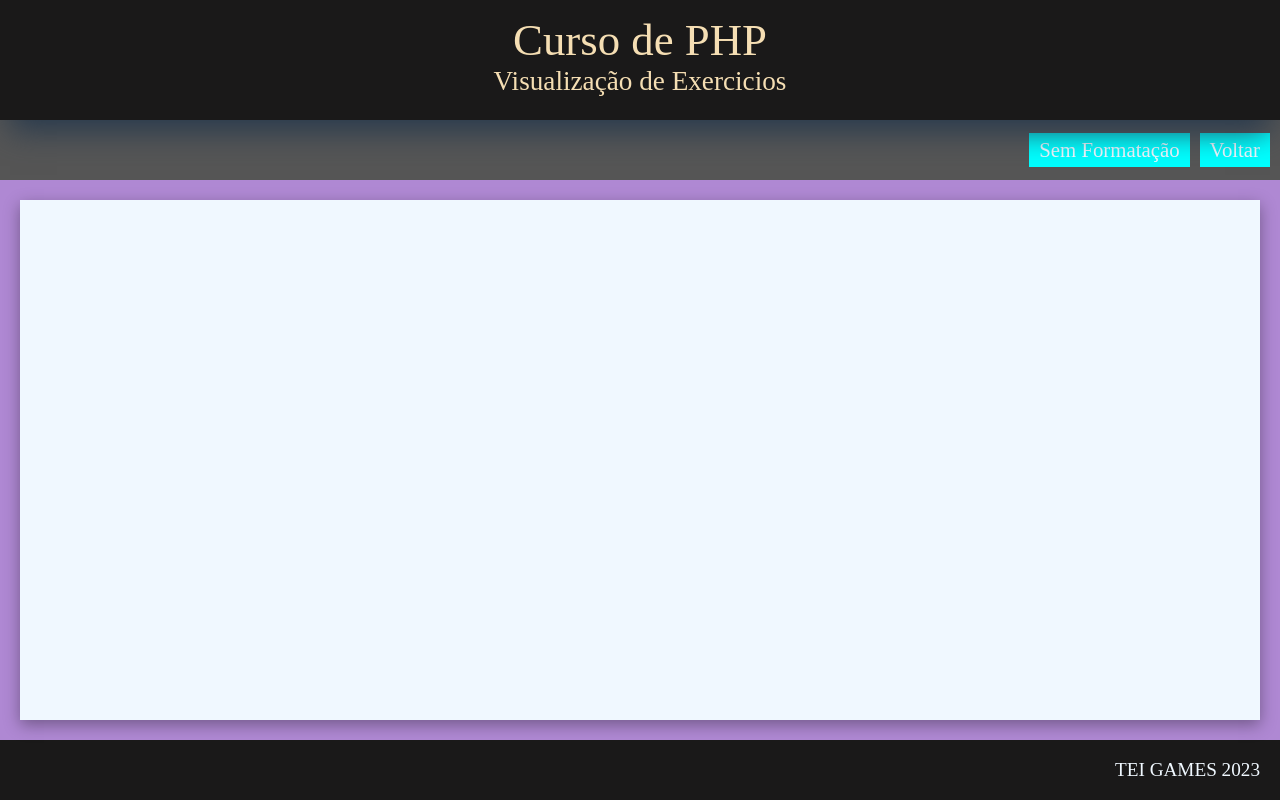
After one commit to Builtter/Studies, a PHP site: page /exercicio.php in a window 1280 px wide. The commit adds this page. Run offline with PHP 8.4, Linux system fonts and the light colour scheme.

Commit message:
20/10/2023

```diff
--- /dev/null
+++ b/PHP/assets/css/exercicio.css
@@ -0,0 +1,29 @@
+body.exercicio{
+    grid-template-rows: 120px 60px 1fr 60px;
+    grid-template-areas:
+    "cabecalho"
+    "navegacao"
+    "principal"
+    "rodape";
+}
+.principal{
+    height: calc(100vh - 240px);
+}
+
+.navegacao{
+    grid-area: navegacao;
+    display: flex;
+    justify-content: flex-end;
+    align-items: center;
+    background-color: #555;
+}
+
+.navegacao a {
+    text-decoration: none;
+    color: aliceblue;
+    font-weight: 300;
+    font-size: 1.3rem;
+    background-color: aqua;
+    padding: 5px 10px;
+    margin-right: 10px;
+}
--- /dev/null
+++ b/PHP/exercicio.php
@@ -0,0 +1,39 @@
+<!DOCTYPE html>
+<html lang="en">
+
+<head>
+    <meta charset="UTF-8">
+    <title>Exercicio</title>
+    <link rel="stylesheet" href="assets/css/estilo.css">
+    <link rel="stylesheet" href="assets/css/exercicio.css">
+
+</head>
+
+<body class="exercicio">
+
+    <header class="cabecalho">
+        <h1>Curso de PHP</h1>
+        <h2>Visualização de Exercicios</h2>
+    </header>
+
+    <nav class="navegacao">
+        <a href="#" class="verde"> Sem Formatação</a>
+        <a href="index.phtml" class="vermelho"> Voltar</a>
+    </nav>
+
+    <main class="principal">
+        <div class="conteudo">
+
+
+
+
+
+        </div>
+    </main>
+    <footer class="rodape">
+        TEI GAMES <?= date('Y');?>
+    </footer>
+
+</body>
+
+</html>
--- a/PHP/index.htm
+++ b/PHP/index.phtml
@@ -4,7 +4,7 @@
 <head>
     <meta charset="UTF-8">
     <title>Curso PHP</title>
-    <link rel="stylesheet" href="/PHP/assets/css/estilo.css">
+    <link rel="stylesheet" href="assets/css/estilo.css">
 </head>
 
 <body>
@@ -22,7 +22,7 @@
                 <div class="modulo verde">
                     <h3>Módulo 01 - Básico</h3>
                     <ul>
-                        <li><a href="#">Exercício A</a></li>
+                        <li><a href="exercicio.php">Exercício A</a></li>
                         <li><a href="#">Exercício B</a></li>
                         <li><a href="#">Exercício C</a></li>
                         <li><a href="#">Exercício D</a></li>
@@ -114,7 +114,7 @@
 
     </main>
     <footer class="rodape">
-        TEI GAMES 2023
+        TEI GAMES <?= date('Y');?>
     </footer>
 
 </body>
```
